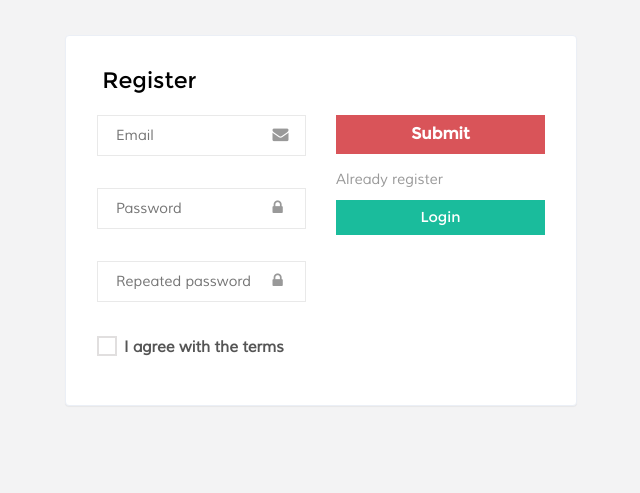
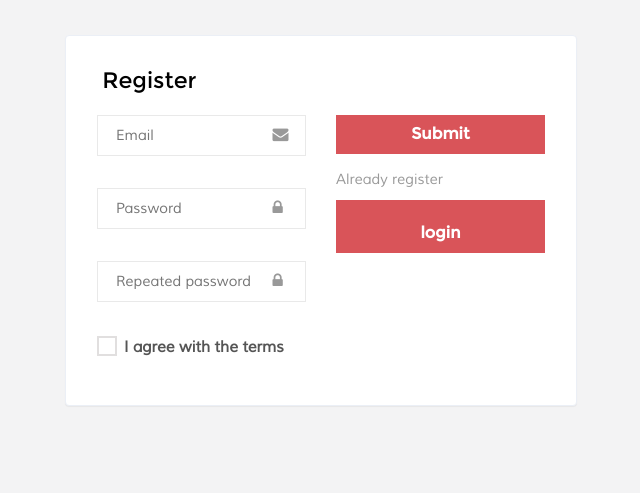
Before and after one commit to hongyangbai/cloud-project, a Flask app: page /signup in a window 1280 px wide. Shown: the part 185-678 px from the top of the page, without its empty margins (319-959 px from the left). Run offline with Flask 2, Linux system fonts and the light colour scheme; some libraries are stand-ins or nearby versions.

Commit message:
Added files via upload

```diff
--- a/templates/signin.html
+++ b/templates/signin.html
@@ -48,9 +48,11 @@ Smartphone Compatible web template, free webdesigns for Nokia, Samsung, LG, Sony
 			<div class="col-md-6 login-do">
 				<label class="hvr-shutter-in-horizontal login-sub">
 					<input type="submit" value="login">
-					</label>
+				</label>
 					<p>Do not have an account?</p>
-				<a href="signup" class="hvr-shutter-in-horizontal">Signup</a>
+				<label class="hvr-shutter-in-horizontal login-sub">
+					<input type="submit" value="signup">
+				</label>
 			</div>
 
 			<div class="clearfix"> </div>
--- a/templates/signup.html
+++ b/templates/signup.html
@@ -45,11 +45,14 @@ Smartphone Compatible web template, free webdesigns for Nokia, Samsung, LG, Sony
 
 			</div>
 			<div class="col-md-6 login-do">
-				<label class="hvr-shutter-in-horizontal login-sub">
-					<input type="submit" value="Submit">
+					<label class="hvr-shutter-in-horizontal login-sub">
+						<input type="submit" value="Submit">
 					</label>
 					<p>Already register</p>
-				<a href="signin.html" class="hvr-shutter-in-horizontal">Login</a>
+					<label class="hvr-shutter-in-horizontal login-sub">
+						<a href="signin.html"></a>
+						<input type="submit" value="login">
+					</label>
 			</div>
 			<div class="clearfix"> </div>
 		</div>
```
